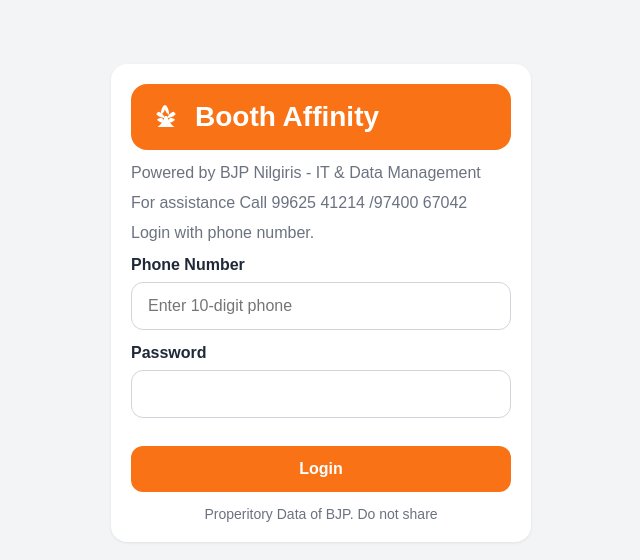
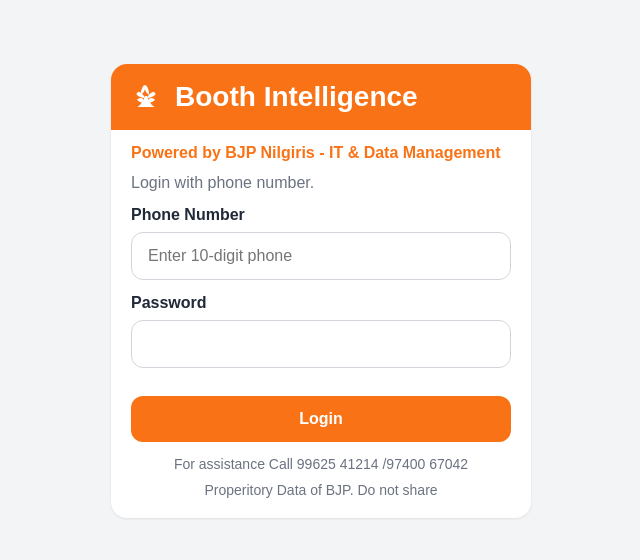
Before and after one commit to enkayas/booth-affinity-108, a plain HTML site: page index.html in a window 1280 px wide. Shown: the whole page, without its empty margins (319-959 px from the left). Drawn offline with Linux system fonts and the light colour scheme.

Commit message:
login page changes

```diff
--- a/index.html
+++ b/index.html
@@ -23,11 +23,10 @@
             <path d="M40 34c4 0 7 1 9 3-4 4-9 6-15 6 1-4 3-7 6-9Z" fill="currentColor"/>
             <path d="M30 30h4c3 10 8 17 14 21H16c6-4 11-11 14-21Z" fill="currentColor"/>
           </svg>
-          <h1>Booth Affinity</h1>
+          <h1>Booth Intelligence</h1>
         </div>
       </div>
-      <p class="auth-subtext">Powered by BJP Nilgiris - IT &amp; Data Management</p>
-      <p class="auth-subtext">For assistance Call 99625 41214 /97400 67042</p>
+      <p class="auth-powered">Powered by BJP Nilgiris - IT &amp; Data Management</p>
       <p class="auth-subtext">Login with phone number.</p>
 
       <form id="loginForm">
@@ -40,6 +39,7 @@
         <div id="loginError" style="color:#c62828;margin:10px 0;"></div>
 
         <button type="submit">Login</button>
+        <p class="auth-help">For assistance Call 99625 41214 /97400 67042</p>
         <p class="auth-disclaimer">Properitory Data of BJP. Do not share</p>
       </form>
     </section>
--- a/styles.css
+++ b/styles.css
@@ -26,13 +26,13 @@
 .auth-card {
   max-width: 420px;
   margin: 40px auto 0;
+  overflow: hidden;
 }
 
 .auth-banner {
   background: #f97316;
-  border-radius: 16px;
+  margin: -20px -20px 14px;
   padding: 16px 18px;
-  margin-bottom: 14px;
 }
 
 .auth-title {
@@ -56,14 +56,28 @@
   color: #fff;
 }
 
+.auth-powered {
+  margin: 0 0 12px;
+  color: #f97316;
+  font-size: 16px;
+  font-weight: 700;
+}
+
 .auth-subtext {
   margin: 0 0 12px;
   color: #6b7280;
   font-size: 16px;
 }
 
+.auth-help {
+  margin: 14px 0 0;
+  color: #6b7280;
+  font-size: 14px;
+  text-align: center;
+}
+
 .auth-disclaimer {
-  margin: 14px 0 0;
+  margin: 10px 0 0;
   color: #6b7280;
   font-size: 14px;
   text-align: center;
```
